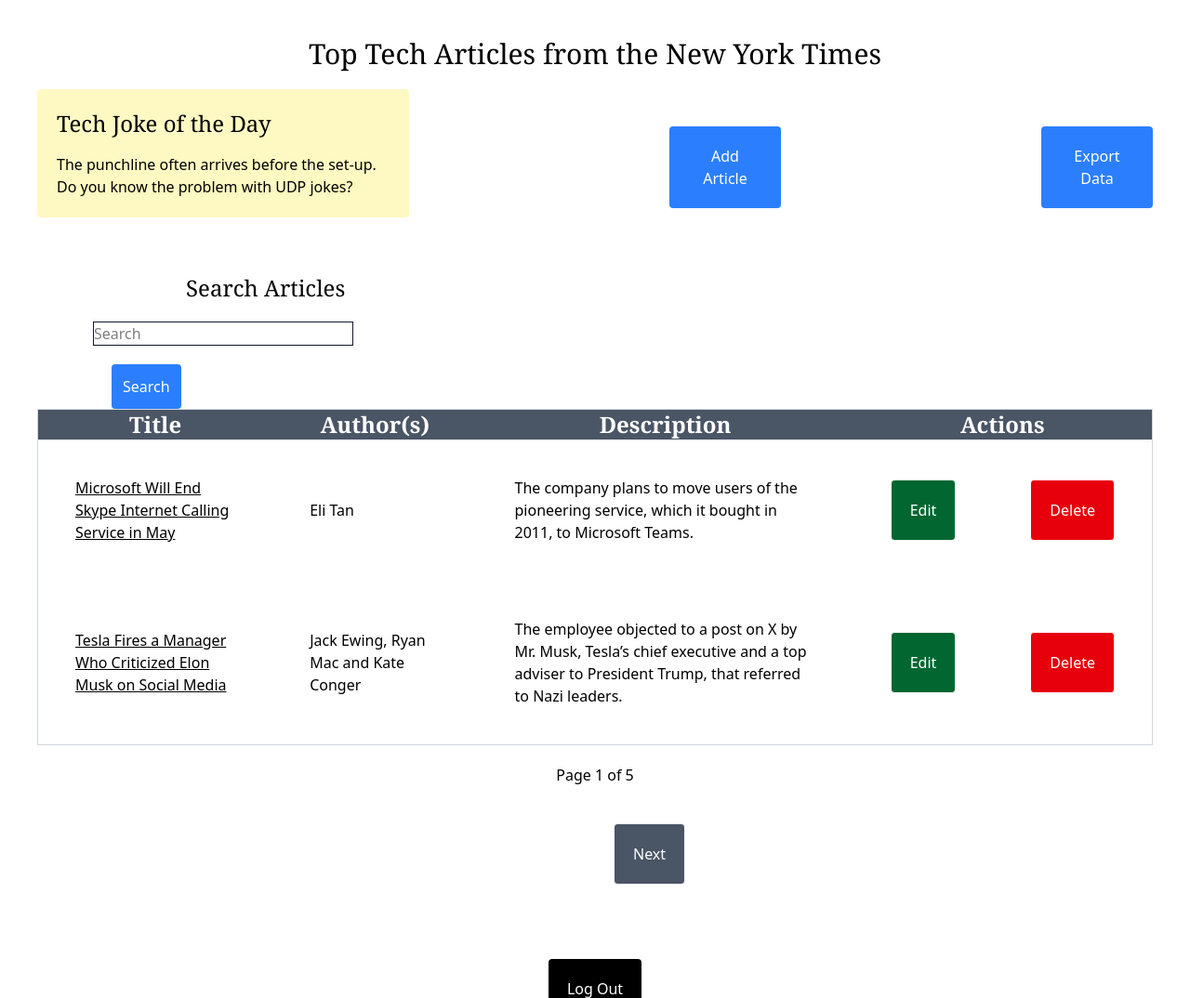
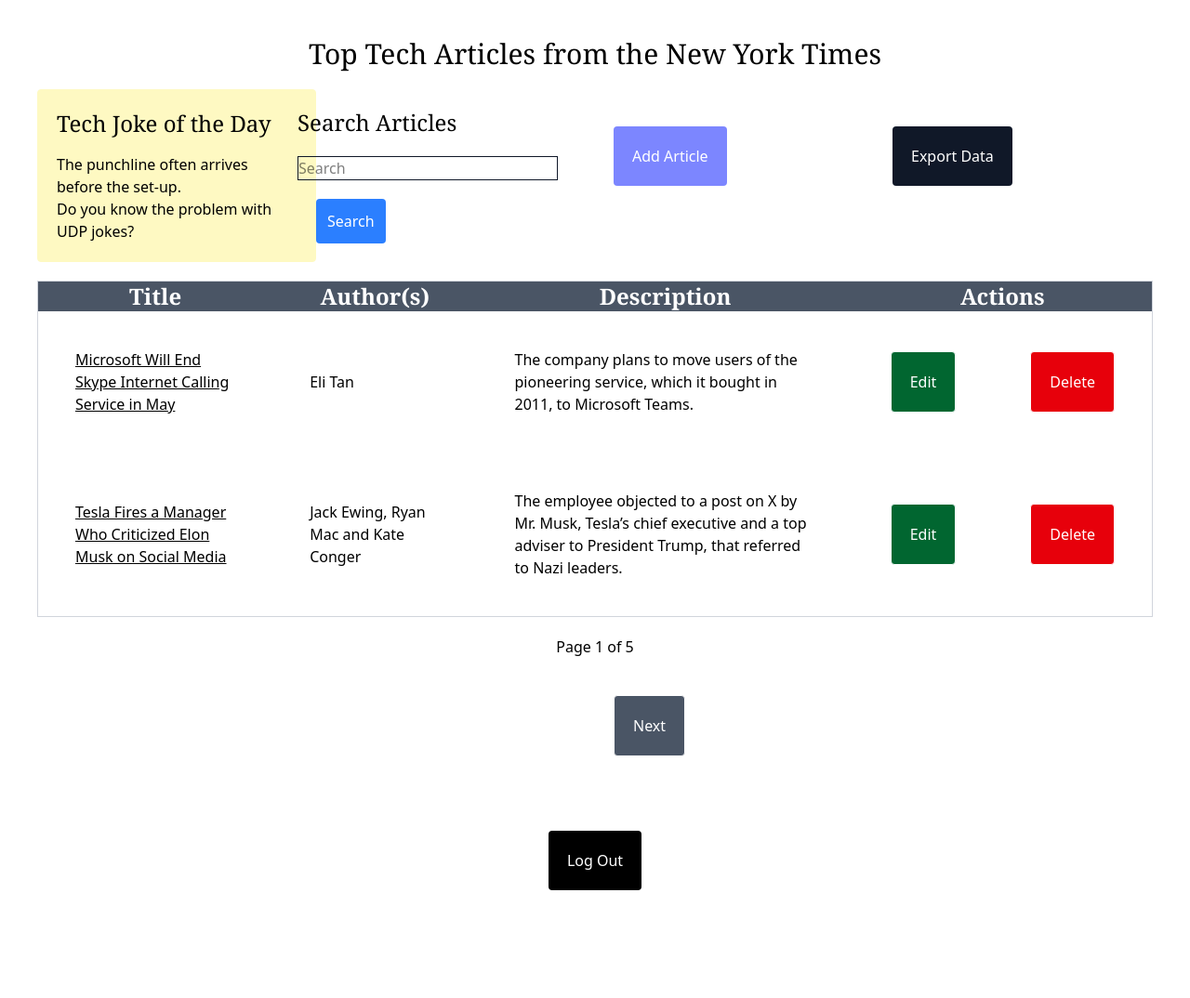
Before and after one commit to stmcpeters/KC7, a Flask app: page /index in a window 1280 px wide. Shown: the top 1074 px of the page at 93% size. After the commit the page ends 958 px from the top, so only its background shows below. Run offline with Flask 3, Linux system fonts and the light colour scheme; data comes from the database, SQL or seed files in the repository.

Commit message:
Update index.html to adjust grid layout and reposition export and add article buttons

```diff
--- a/templates/index.html
+++ b/templates/index.html
@@ -4,7 +4,7 @@
 {% block content %}
 <h1 class="text-3xl font-serif">Top Tech Articles from the New York Times</h1>
 
-<div class="grid grid-cols-3 grid-rows-1">
+<div class="grid grid-cols-4 grid-rows-1">
   <div class="float-right mt-5 p-5 mb-5 bg-yellow-100 border border-yellow-100 rounded">
     <h2 class="text-2xl font-serif mb-4">Tech Joke of the Day</h2>
     <!-- displays the joke fetched from API and stored in the database -->
@@ -17,20 +17,20 @@
     {% endif %}
   </div>
   <div class="float-right">
-    <button class="bg-blue-500 text-white p-5 rounded mt-15 ml-70" type="button"><a href='/add'>Add Article</a></button>
+    <form action="/search" method="POST">
+      <div class="float-right m-10">
+        <label for="search" class="text-2xl font-serif">Search Articles</label><br />
+        <input type="text" class="mt-5 mb-5 border border-gray-900 w-70" id="search" name="search" placeholder="Search ">
+        <input type="hidden" name="page" value="1">
+        <button type="submit" id="search"class="bg-blue-500 text-white p-3 ml-5 rounded cursor-pointer">Search</button>
+      </div>
+    </form>
   </div>
   <div class="float-right">
-    <a href="/export"><button class="bg-blue-500 text-white p-5 rounded mt-15 ml-70" type="button">Export Data</button></a>
+    <button class="bg-indigo-400 text-white p-5 rounded mt-15 ml-5 cursor-pointer" type="button"><a href='/add'>Add Article</a></button>
   </div>
-  <div>
-    <form action="/search" method="POST">
-      <div class="float-right ml-15 mt-10 mr-10">
-        <label for="search" class="text-2xl font-serif ml-25">Search Articles</label><br />
-        <input type="text" class="mt-5 mb-5 border border-gray-900 w-70" id="search" name="search" placeholder="Search ">
-        <input type="hidden" name="page" value="1">
-        <button type="submit" id="search"class="bg-blue-500 text-white p-3 ml-5 rounded">Search</button>
-      </div>
-    </form>
+  <div class="float-right">
+    <a href="/export"><button class="bg-gray-900 text-white p-5 rounded mt-15 ml-5 cursor-pointer" type="button">Export Data</button></a>
   </div>
 </div>
 
```
